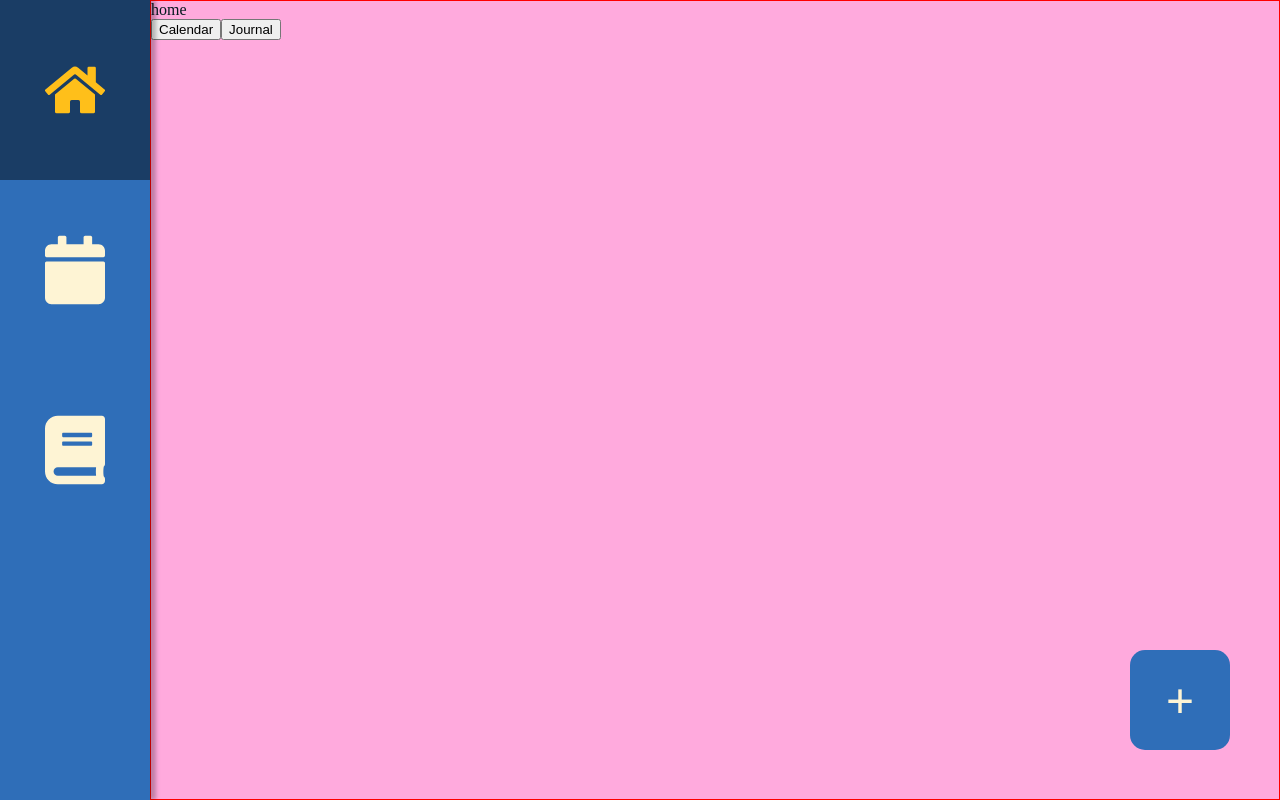
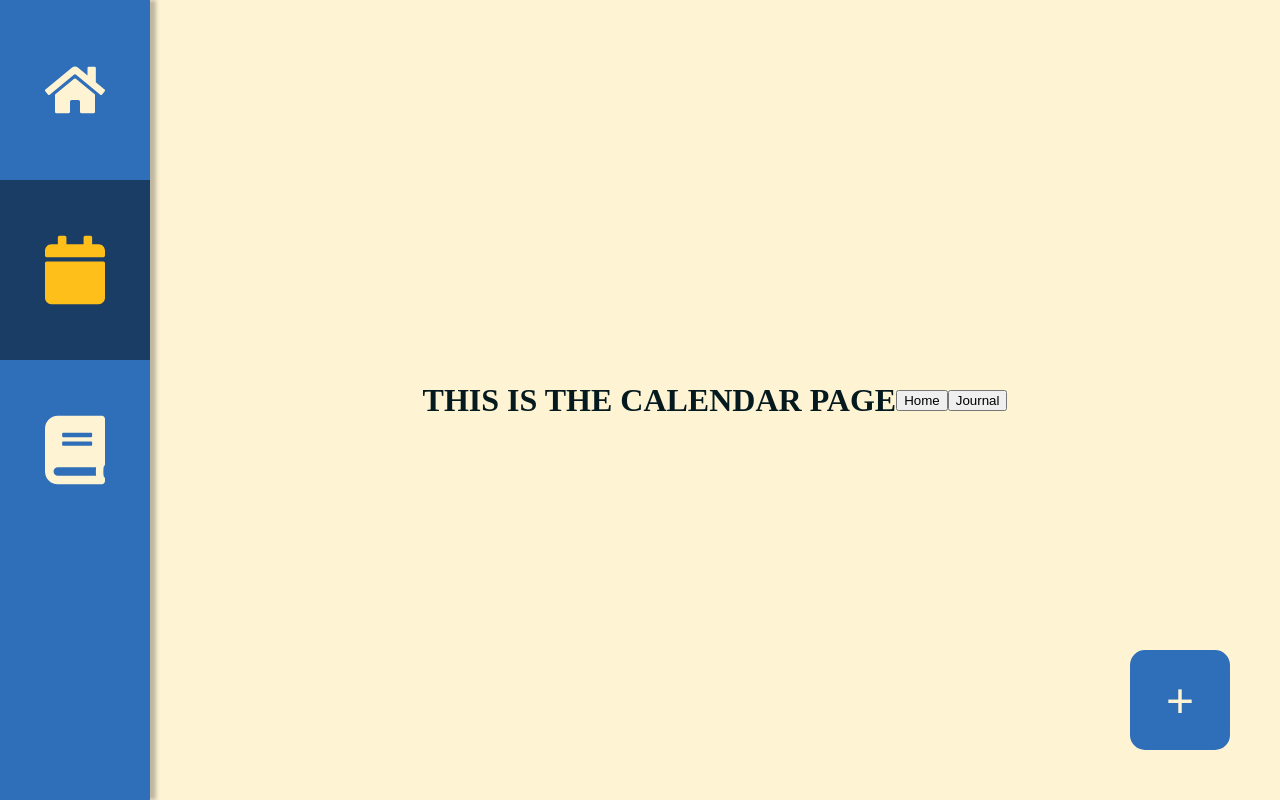
Before and after one commit to dnguyen130/stepahead, a React (Vite) app: page / in a window 1280 px wide. Both pictures are taken after a click on the button 75 px from the left and 270 px from the top of the page. Built offline with nearby package versions, Linux system fonts and the light colour scheme.

Commit message:
motion transitions added

```diff
--- a/src/App.tsx
+++ b/src/App.tsx
@@ -1,7 +1,7 @@
 import { useState } from 'react'
 import { AnimatePresence, motion } from 'framer-motion'
 
-import { useTheme } from './utils/provider'
+import { useTheme, usePage } from './utils/provider'
 import Home from './components/pages/home'
 import Calendar from './components/pages/calendar'
 import Journal from './components/pages/journal'
@@ -9,7 +9,7 @@ import Journal from './components/pages/journal'
 export default function App() {
   const { theme } = useTheme()
 
-  const [page, setPage] = useState('home')
+  const { page, setPage } = usePage()
 
   return (
     <div className={`container-${theme}`}>
@@ -28,6 +28,13 @@ export default function App() {
             journalRoute={() => setPage('journal')}
           />
         )}
+        {page == 'journal' && (
+          <Calendar
+            key="journal"
+            homeRoute={() => setPage('home')}
+            journalRoute={() => setPage('calendar')}
+          />
+        )}
       </AnimatePresence>
     </div>
   )
--- a/src/components/desktop/navbar/index.tsx
+++ b/src/components/desktop/navbar/index.tsx
@@ -1,16 +1,29 @@
 import { FunctionComponent } from 'react'
-import { useTheme } from '../../../utils/provider'
+import { useTheme, usePage } from '../../../utils/provider'
 import NavbarButton from '../../shared/navbarbutton'
 import { FaHome, FaCalendar, FaBook } from 'react-icons/fa'
 
 export default function Navbar({}) {
   const { theme } = useTheme()
+  const { page, setPage } = usePage()
 
   return (
     <nav className={`navbar-cont-${theme}`}>
-      <NavbarButton icon={<FaHome size="100%" />} active />
-      <NavbarButton icon={<FaCalendar size="100%" />} active={false} />
-      <NavbarButton icon={<FaBook size="100%" />} active={false} />
+      <NavbarButton
+        icon={<FaHome size="100%" />}
+        active={page == 'home'}
+        navbarOnClick={() => setPage('home')}
+      />
+      <NavbarButton
+        icon={<FaCalendar size="100%" />}
+        active={page == 'calendar'}
+        navbarOnClick={() => setPage('calendar')}
+      />
+      <NavbarButton
+        icon={<FaBook size="100%" />}
+        active={page == 'journal'}
+        navbarOnClick={() => setPage('journal')}
+      />
     </nav>
   )
 }
--- a/src/components/mobile/bottomnav/index.tsx
+++ b/src/components/mobile/bottomnav/index.tsx
@@ -1,15 +1,28 @@
-import { useTheme } from '../../../utils/provider'
+import { useTheme, usePage } from '../../../utils/provider'
 import NavbarButton from '../../shared/navbarbutton'
 import { FaHome, FaCalendar, FaBook } from 'react-icons/fa'
 
 export default function Bottomnav() {
   const { theme } = useTheme()
+  const { page, setPage } = usePage()
 
   return (
     <nav className={`bottomnav-cont-${theme}`}>
-      <NavbarButton icon={<FaHome size="100%" />} active />
-      <NavbarButton icon={<FaCalendar size="100%" />} active={false} />
-      <NavbarButton icon={<FaBook size="100%" />} active={false} />
+      <NavbarButton
+        icon={<FaHome size="100%" />}
+        active={page == 'home'}
+        navbarOnClick={() => setPage('home')}
+      />
+      <NavbarButton
+        icon={<FaCalendar size="100%" />}
+        active={page == 'calendar'}
+        navbarOnClick={() => setPage('calendar')}
+      />
+      <NavbarButton
+        icon={<FaBook size="100%" />}
+        active={page == 'journal'}
+        navbarOnClick={() => setPage('journal')}
+      />
     </nav>
   )
 }
--- a/src/components/pages/calendar/index.tsx
+++ b/src/components/pages/calendar/index.tsx
@@ -11,7 +11,7 @@ export default function Calendar(fn: CalendarProps) {
 
   return (
     <Layout>
-      <div>calendar</div>
+      <h1>THIS IS THE CALENDAR PAGE</h1>
       <button onClick={fn.homeRoute}>Home</button>
       <button onClick={fn.journalRoute}>Journal</button>
     </Layout>
--- a/src/components/pages/home/index.tsx
+++ b/src/components/pages/home/index.tsx
@@ -11,7 +11,7 @@ export default function Home(fn: HomeProps) {
 
   return (
     <Layout>
-      <div>home</div>
+      <h1>THIS IS THE HOME PAGE</h1>
       <button onClick={fn.calendarRoute}>Calendar</button>
       <button onClick={fn.journalRoute}>Journal</button>
     </Layout>
--- a/src/components/shared/navbarbutton/index.tsx
+++ b/src/components/shared/navbarbutton/index.tsx
@@ -4,6 +4,7 @@ import { useTheme } from '../../../utils/provider'
 type NavbarProps = {
   icon: JSX.Element
   active: boolean
+  navbarOnClick: () => void
 }
 
 export default function NavbarButton(fn: NavbarProps) {
@@ -16,6 +17,7 @@ export default function NavbarButton(fn: NavbarProps) {
           ? `navbarbutton-${theme} navbarbutton-active-${theme}`
           : `navbarbutton-${theme}`
       }
+      onClick={fn.navbarOnClick}
     >
       <div
         className={
--- a/src/styles/components/desktop/navbar.scss
+++ b/src/styles/components/desktop/navbar.scss
@@ -9,6 +9,7 @@
   justify-content: flex-start;
   align-items: center;
   box-shadow: 6px 0px 4px rgba(0, 0, 0, 0.25);
+  z-index: 999;
 
   background-color: $bg;
   color: $txt;
--- a/src/styles/components/mobile/navbar.scss
+++ b/src/styles/components/mobile/navbar.scss
@@ -5,6 +5,7 @@
   align-items: center;
   position: fixed;
   left: 0;
+  z-index: 999;
 
   background-color: $bg;
   color: $txt;
--- a/src/styles/components/shared/layout.scss
+++ b/src/styles/components/shared/layout.scss
@@ -1,6 +1,7 @@
 .layout {
   width: 100%;
   height: 100%;
-  border: 1px solid red;
-  background-color: #fad;
+  display: flex;
+  justify-content: center;
+  align-items: center;
 }
--- a/src/styles/components/shared/navbarbutton.scss
+++ b/src/styles/components/shared/navbarbutton.scss
@@ -7,6 +7,7 @@
   align-items: center;
   text-decoration: none;
   cursor: pointer;
+  transition: 0.5s;
 
   background-color: $bg;
 
@@ -38,8 +39,10 @@
 
 .navbarbutton-active-light {
   background-color: $buttonactivelight;
+  transition: 0.5s;
 }
 
 .navbaricon-active-light {
   color: $iconactivelight;
+  transition: 0.5s;
 }
```
Also changed, not shown: src/components/pages/journal/index.tsx (+7 -2 lines).
